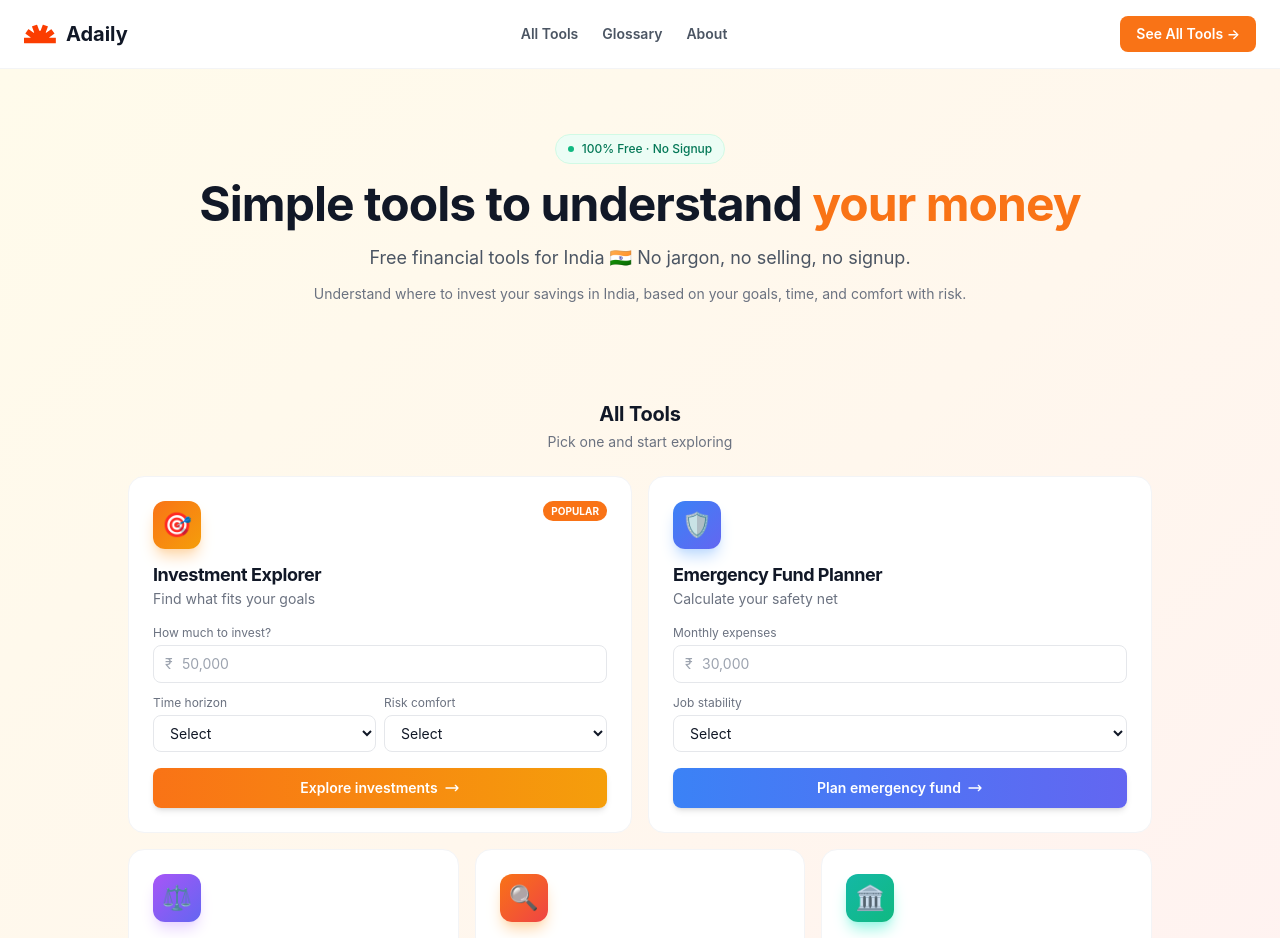
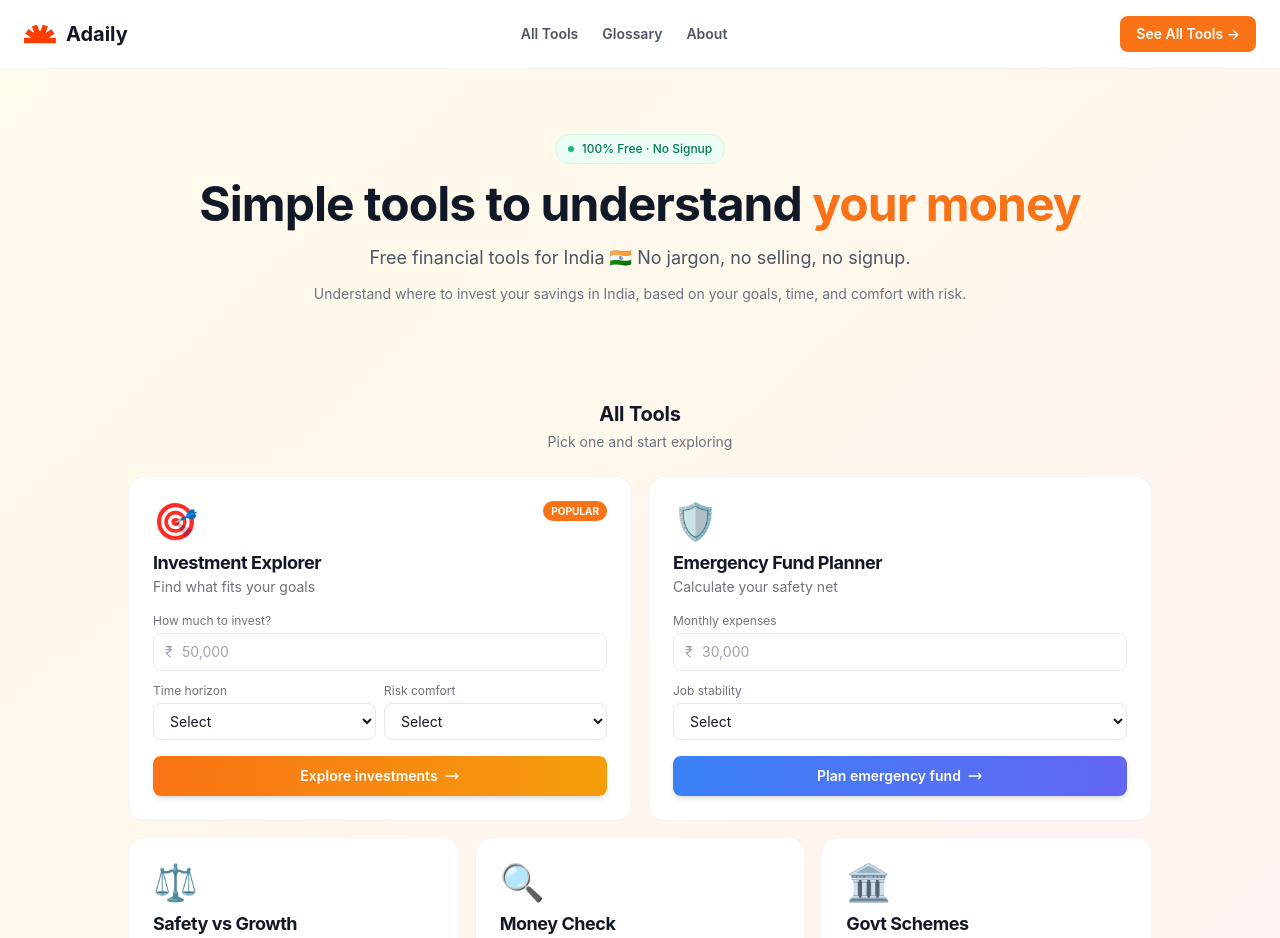
Before and after one commit to mukurpuri/adaily, a Next.js app: page / in a window 1280 px wide. Shown: the top 938 px of the page. Built offline with nearby package versions, Linux system fonts and the light colour scheme; no server answers.

Commit message:
ADding changes

```diff
--- a/src/components/LandingPage.tsx
+++ b/src/components/LandingPage.tsx
@@ -29,9 +29,7 @@ function InvestmentExplorerPreview() {
     <div className="bg-white rounded-2xl border border-gray-100 p-5 sm:p-6 hover:shadow-xl transition-all duration-200">
       <div className="flex items-start justify-between mb-4">
         <div>
-          <div className="w-12 h-12 rounded-xl bg-gradient-to-br from-orange-500 to-amber-500 flex items-center justify-center text-2xl mb-3 shadow-lg shadow-orange-200">
-            🎯
-          </div>
+          <span className="text-3xl sm:text-4xl mb-2 block">🎯</span>
           <h3 className="font-bold text-gray-900 text-base sm:text-lg">Investment Explorer</h3>
           <p className="text-sm text-gray-500">Find what fits your goals</p>
         </div>
@@ -117,9 +115,7 @@ function EmergencyFundPreview() {
   return (
     <div className="bg-white rounded-2xl border border-gray-100 p-5 sm:p-6 hover:shadow-xl transition-all duration-200">
       <div className="mb-4">
-        <div className="w-12 h-12 rounded-xl bg-gradient-to-br from-blue-500 to-indigo-500 flex items-center justify-center text-2xl mb-3 shadow-lg shadow-blue-200">
-          🛡️
-        </div>
+        <span className="text-3xl sm:text-4xl mb-2 block">🛡️</span>
         <h3 className="font-bold text-gray-900 text-base sm:text-lg">Emergency Fund Planner</h3>
         <p className="text-sm text-gray-500">Calculate your safety net</p>
       </div>
@@ -188,9 +184,7 @@ function SafetyGrowthPreview() {
   return (
     <div className="bg-white rounded-2xl border border-gray-100 p-5 sm:p-6 hover:shadow-xl transition-all duration-200">
       <div className="mb-4">
-        <div className="w-12 h-12 rounded-xl bg-gradient-to-br from-purple-500 to-indigo-500 flex items-center justify-center text-2xl mb-3 shadow-lg shadow-purple-200">
-          ⚖️
-        </div>
+        <span className="text-3xl sm:text-4xl mb-2 block">⚖️</span>
         <h3 className="font-bold text-gray-900 text-base sm:text-lg">Safety vs Growth</h3>
         <p className="text-sm text-gray-500">Balance your allocation</p>
       </div>
@@ -255,9 +249,7 @@ function MoneyCheckPreview() {
   return (
     <div className="bg-white rounded-2xl border border-gray-100 p-5 sm:p-6 hover:shadow-xl transition-all duration-200">
       <div className="mb-4">
-        <div className="w-12 h-12 rounded-xl bg-gradient-to-br from-orange-500 to-red-500 flex items-center justify-center text-2xl mb-3 shadow-lg shadow-orange-200">
-          🔍
-        </div>
+        <span className="text-3xl sm:text-4xl mb-2 block">🔍</span>
         <h3 className="font-bold text-gray-900 text-base sm:text-lg">Money Check</h3>
         <p className="text-sm text-gray-500">Spot common mistakes early</p>
       </div>
@@ -324,9 +316,7 @@ function GovSchemesPreview() {
   return (
     <div className="bg-white rounded-2xl border border-gray-100 p-5 sm:p-6 hover:shadow-xl transition-all duration-200">
       <div className="mb-4">
-        <div className="w-12 h-12 rounded-xl bg-gradient-to-br from-teal-500 to-emerald-500 flex items-center justify-center text-2xl mb-3 shadow-lg shadow-teal-200">
-          🏛️
-        </div>
+        <span className="text-3xl sm:text-4xl mb-2 block">🏛️</span>
         <h3 className="font-bold text-gray-900 text-base sm:text-lg">Govt Schemes</h3>
         <p className="text-sm text-gray-500">PPF, NPS, SCSS and more</p>
       </div>
```
